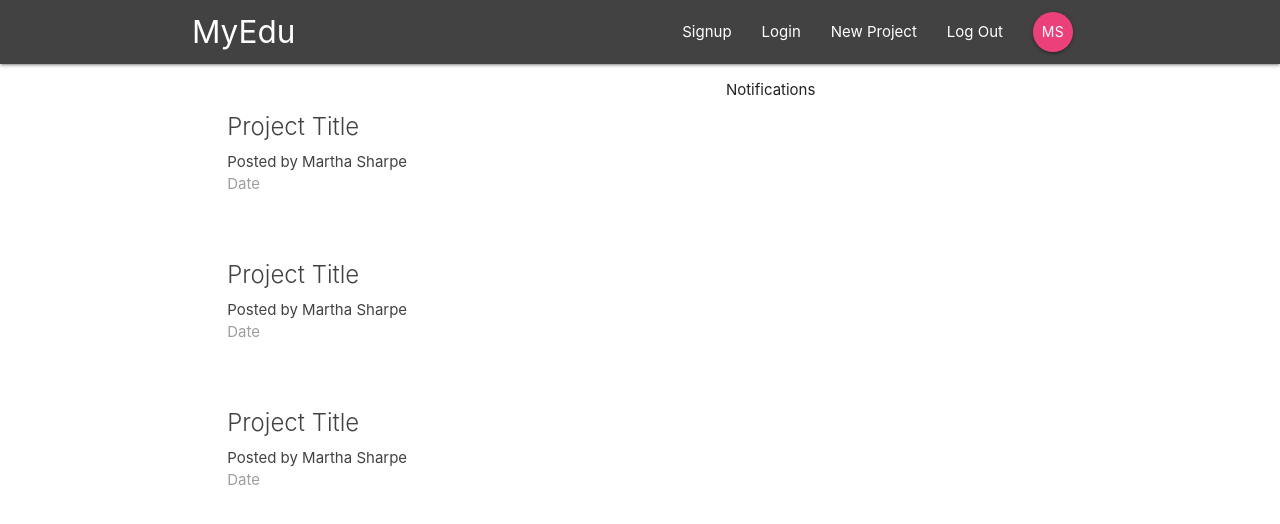
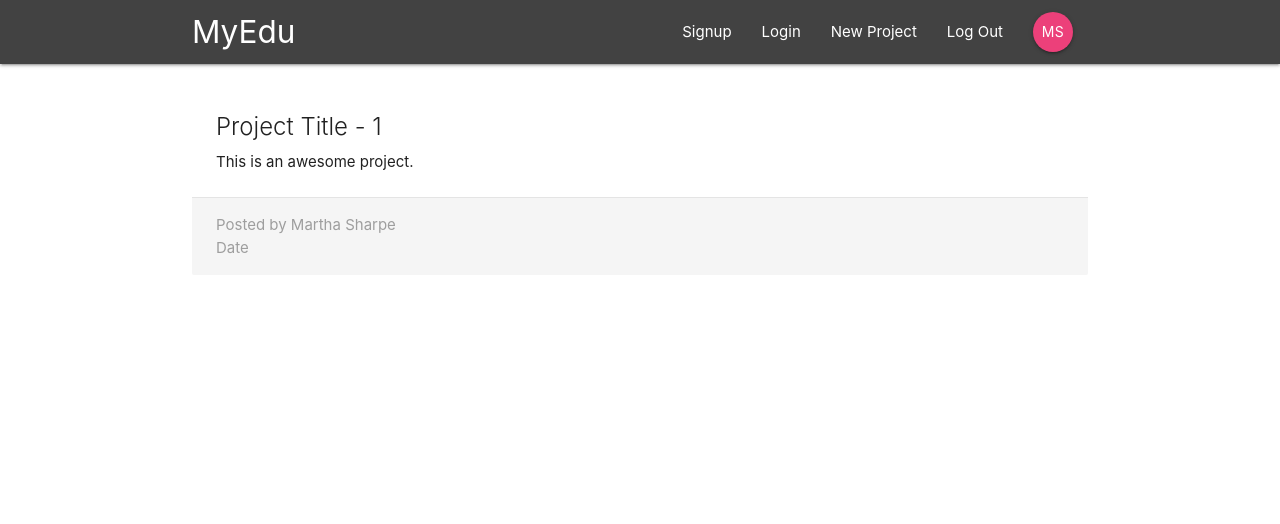
Before and after one commit to marthasharpe/firebase-practice-app, a React (Create React App) app: page /project/1 in a window 1280 px wide. Shown: the top 524 px of the page. Built offline with nearby package versions, Linux system fonts and the light colour scheme.

Commit message:
Project Details component

```diff
--- a/src/App.js
+++ b/src/App.js
@@ -2,6 +2,7 @@ import React from 'react';
 import { BrowserRouter, Switch, Route } from 'react-router-dom/cjs/react-router-dom';
 import Navbar from './components/layout/Navbar';
 import Dashboard from './components/dashboard/Dashboard';
+import Projectdetails from './components/projects/Projectdetails';
 
 function App() {
   return (
@@ -9,7 +10,8 @@ function App() {
       <div className="App">
         <Navbar />
         <Switch>
-          <Route path="/" component={Dashboard} />
+          <Route exact path="/" component={Dashboard} />
+          <Route path="/project/:id" component={Projectdetails} />
         </Switch>
       </div>
     </BrowserRouter>
--- a/src/components/projects/Projectdetails.js
+++ b/src/components/projects/Projectdetails.js
@@ -1,9 +1,20 @@
 import React from 'react'
 
-const Projectdetails = () => {
+const Projectdetails = (props) => {
+    const id = props.match.params.id;
+
     return (
-        <div>
-
+        <div className="container section project-details">
+            <div className="card z-depth-0">
+                <div className="card-content">
+                    <span className="card-title">Project Title - {id}</span>
+                    <p>This is an awesome project.</p>
+                </div>
+                <div className="card-action grey lighten-4 grey-text">
+                    <div>Posted by Martha Sharpe</div>
+                    <div>Date</div>
+                </div>
+            </div>
         </div>
     )
 }
--- a/src/components/projects/Projectlist.js
+++ b/src/components/projects/Projectlist.js
@@ -1,29 +1,13 @@
 import React from 'react'
+import Projectsummary from './Projectsummary';
 
 const Projectlist = () => {
     return (
         <div className="project-list section">
-            <div className="card z-depth-0 project-summary">
-                <div className="card-content grey-text text-darken-3">
-                    <span className="card-title">Project Title</span>
-                    <p>Posted by Martha Sharpe</p>
-                    <p className="grey-text">Date</p>
-                </div>
-            </div>
-            <div className="card z-depth-0 project-summary">
-                <div className="card-content grey-text text-darken-3">
-                    <span className="card-title">Project Title</span>
-                    <p>Posted by Martha Sharpe</p>
-                    <p className="grey-text">Date</p>
-                </div>
-            </div>
-            <div className="card z-depth-0 project-summary">
-                <div className="card-content grey-text text-darken-3">
-                    <span className="card-title">Project Title</span>
-                    <p>Posted by Martha Sharpe</p>
-                    <p className="grey-text">Date</p>
-                </div>
-            </div>
+            <Projectsummary />
+            <Projectsummary />
+            <Projectsummary />
+            <Projectsummary />
         </div>
     )
 }
--- a/src/components/projects/Projectsummary.js
+++ b/src/components/projects/Projectsummary.js
@@ -1,11 +1,17 @@
-import React from 'react'
+import React from 'react';
 
 const Projectsummary = () => {
     return (
         <div>
-
+            <div className="card z-depth-0 project-summary">
+                <div className="card-content grey-text text-darken-3">
+                    <span className="card-title">Project Title</span>
+                    <p>Posted by Martha Sharpe</p>
+                    <p className="grey-text">Date</p>
+                </div>
+            </div>
         </div>
     )
 }
 
-export default Projectsummary
+export default Projectsummary;
```
